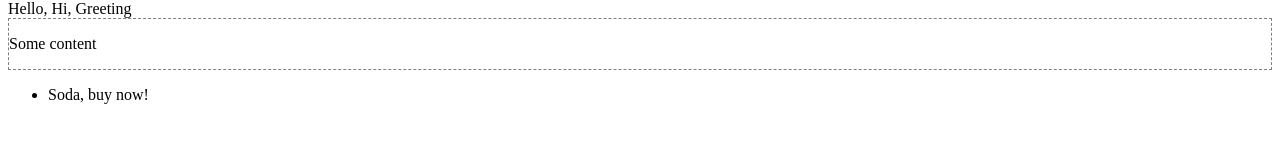
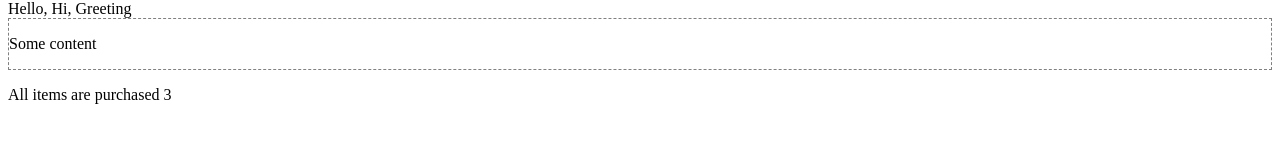
Before and after one commit to Yurimcalex/react-sandbox, a React (Vite) app: page / in a window 1280 px wide. Shown: the part 223-366 px from the top of the page. Built offline with nearby package versions, Linux system fonts and the light colour scheme.

Commit message:
Add items to the shopping list

```diff
--- a/src/du/DU.jsx
+++ b/src/du/DU.jsx
@@ -47,8 +47,9 @@ export default function DU() {
 
 			<ShoppingList
 				list={[
-					{name: 'Soda', isUrgent: true},
-					{name: 'Chips', purchased: true}
+					{name: 'Soda', isUrgent: true, purchased: true},
+					{name: 'Chips', purchased: true},
+					{name: 'Bread', purchased: true}
 				]}
 			/>
 		</div>
```
